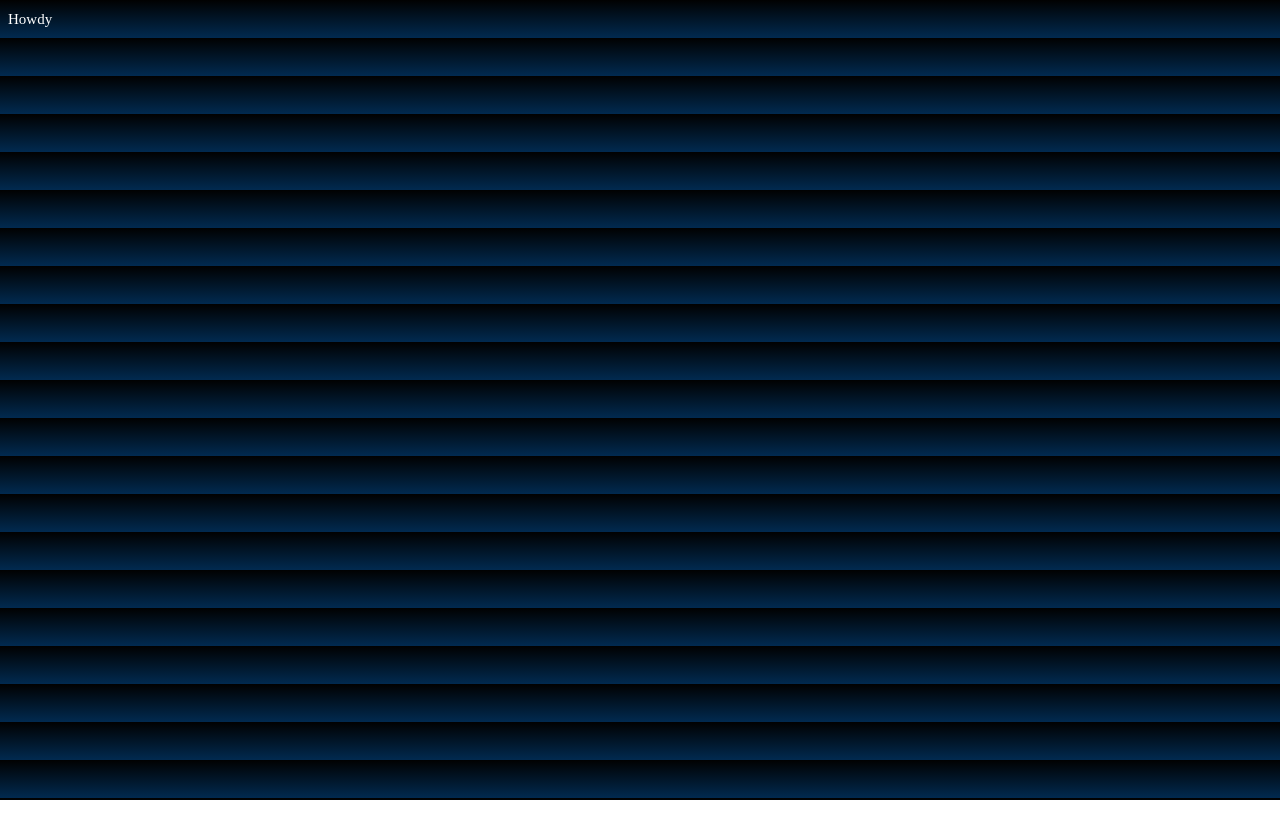
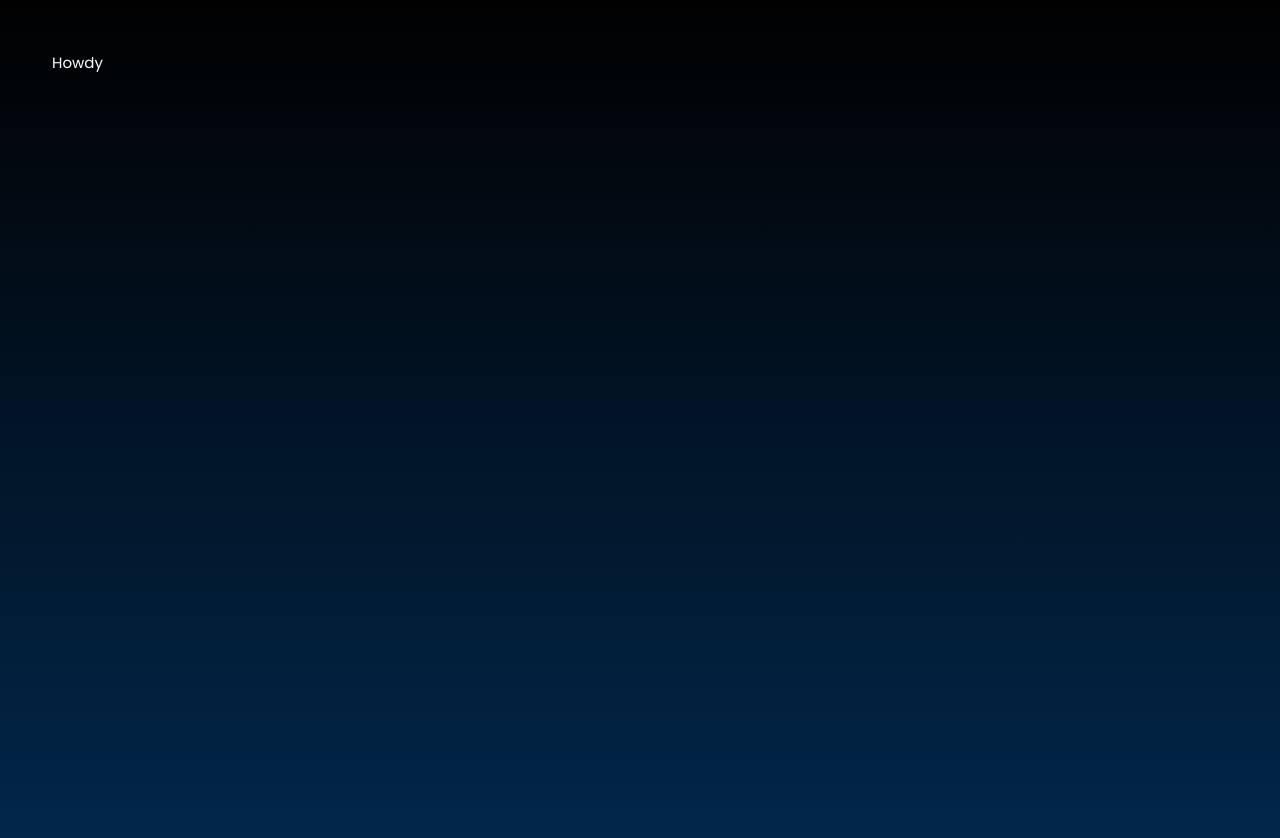
Before and after one commit to this-is-simon/simon-io, a Next.js app: page / in a window 1280 px wide. Shown: the top 838 px of the page. Before the commit the page ends 800 px from the top, so only its background shows below. Built offline with nearby package versions, Linux system fonts and the light colour scheme.

Commit message:
Update with new font and page layout

```diff
--- a/src/app.css
+++ b/src/app.css
@@ -1,3 +1,5 @@
+@import url("https://fonts.googleapis.com/css2?family=Poppins:wght@400;500;600&display=swap");
+
 :root {
   --foreground-rgb: 255, 255, 255;
   --background-start-rgb: 0, 0, 0;
@@ -11,9 +13,25 @@
   --secondary-text-color: rgb(var(--white-mid));
   --unvisited-link-color: rgb(var(--cyan-mid));
   --focus-link-color: rgb(var(--cyan-mid));
+
+  /* spacing */
+  --spacing-unit: 16px;
+  --spacing-xxs: calc(0.25 * var(--spacing-unit)); /* 4px */
+  --spacing-xs: calc(0.5 * var(--spacing-unit)); /* 8px */
+  --spacing-sm: calc(0.75 * var(--spacing-unit)); /* 12px */
+  --spacing-md: calc(1 * var(--spacing-unit)); /* 16px */
+  --spacing-lg: calc(2 * var(--spacing-unit)); /* 32px */
+  --spacing-xl: calc(3.25 * var(--spacing-unit)); /* 52px */
+  --spacing-xxl: calc(5.25 * var(--spacing-unit)); /* 84px */
+  --spacing-xxxl: calc(6.25 * var(--spacing-unit)); /* 100px */
 }
 
 body {
+  height: 100%;
+  min-height: 100vh;
+  margin: 0;
+  padding: 0;
+  font-family: Poppins;
   color: var(--text-color);
   background: linear-gradient(180deg,#010101 0%,#012a50 100%);
 }
--- /dev/null
+++ b/src/pages/_document.tsx
@@ -0,0 +1,22 @@
+import Document, { Html, Head, Main, NextScript } from "next/document";
+
+class MyDocument extends Document {
+  static async getInitialProps(ctx) {
+    const initialProps = await Document.getInitialProps(ctx);
+    return { ...initialProps };
+  }
+
+  render() {
+    return (
+      <Html>
+        <Head></Head>
+        <body>
+          <Main />
+          <NextScript />
+        </body>
+      </Html>
+    );
+  }
+}
+
+export default MyDocument;
--- a/src/pages/index.tsx
+++ b/src/pages/index.tsx
@@ -1,5 +1,6 @@
 import Head from "next/head";
 import { Body } from "./layout/Typography";
+import { PageLayout } from "./layout/Page";
 
 export default function Home() {
   return (
@@ -11,7 +12,9 @@ export default function Home() {
       </Head>
 
       <main>
-        <Body>Howdy</Body>
+        <PageLayout>
+          <Body>Howdy</Body>
+        </PageLayout>
       </main>
 
       <footer></footer>
--- /dev/null
+++ b/src/pages/layout/Page.tsx
@@ -0,0 +1,31 @@
+import styled, { css } from "styled-components";
+import { smallScreenAndBelow } from "../mediaQuery";
+
+interface Props {
+  children: React.ReactNode;
+}
+export const PageLayout = ({ children }: Props) => (
+  <PageContainer>
+    <PageContent>{children}</PageContent>
+  </PageContainer>
+);
+
+const PageContainer = styled.div`
+  flex: 1;
+  position: relative;
+  display: flex;
+  flex-direction: column;
+  align-items: center;
+  min-height: 100vh;
+  padding: var(--spacing-xl);
+  ${smallScreenAndBelow(
+    css`
+      padding: var(--spacing-xl) var(--spacing-sm);
+    `
+  )};
+`;
+
+const PageContent = styled.div`
+  max-width: 1440px;
+  width: 100%;
+`;
--- a/src/pages/layout/Typography.tsx
+++ b/src/pages/layout/Typography.tsx
@@ -78,7 +78,7 @@ export const Headline = styled(BaseStyles)`
   ${fontWeightSemiBold};
 `;
 
-export const Body = styled.div`
+export const Body = styled(BaseStyles)`
   color: var(--text-color);
   font-size: 15px;
   line-height: 22px;
--- /dev/null
+++ b/src/pages/mediaQuery.ts
@@ -0,0 +1,182 @@
+import { css, CSSProp } from "styled-components";
+const devices = {
+  mobile: 480,
+  tablet: 768,
+  laptop: 992,
+  desktop: 1270,
+};
+type CSSOrientations = "portrait" | "landscape";
+
+type ScreenSizes = "xLarge" | "large" | "medium" | "small" | "xSmall";
+type ScreenSizeBuckets = {
+  [screenSize in ScreenSizes]: {
+    min?: number;
+    max?: number;
+    orientation?: CSSOrientations;
+  };
+};
+/**
+ * Screen-Size buckets
+ * +----------+------------+------------+-------------+--------+
+ * |  xSmall  |   small    |   medium   |    large    | xLarge |
+ * +----------+------------+------------+-------------+--------+
+ * | 0 to 480 | 481 to 768 | 769 to 992 | 993 to 1270 | 1271+  |
+ * +----------+------------+------------+-------------+--------+
+ */
+export const screenSizeBuckets: ScreenSizeBuckets = {
+  xLarge: {
+    min: devices.desktop + 1,
+  },
+  large: {
+    max: devices.desktop,
+    min: devices.laptop + 1,
+  },
+  medium: {
+    max: devices.laptop,
+    min: devices.tablet + 1,
+  },
+  small: {
+    max: devices.tablet,
+    min: devices.mobile + 1,
+  },
+  xSmall: {
+    max: devices.mobile,
+  },
+} as const;
+
+interface MediaQueryProps {
+  min?: number;
+  max?: number;
+  orientation?: CSSOrientations;
+}
+const generateMediaQuery = ({ min, max, orientation }: MediaQueryProps): string =>
+  `screen and ${min ? `(min-width: ${min}px)` : ""}${min && max ? ` and ` : ""}${
+    max ? `(max-width: ${max}px)` : ""
+  }${(min || max) && orientation ? ` and ` : ""}${
+    orientation ? `(orientation: ${orientation})` : ""
+  }`;
+
+const generateMediaQueryCSS = (props: MediaQueryProps & { style: CSSProp }) =>
+  css`
+    @media ${generateMediaQuery(props)} {
+      ${props.style};
+    }
+  `;
+
+export const isInScreenBucket = (screenSize: ScreenSizes): boolean =>
+  matchMedia(
+    generateMediaQuery({
+      ...screenSizeBuckets[screenSize],
+    })
+  ).matches;
+
+/**
+ * XLarge Screens. (`width > 1270px`)
+ */
+export const xLargeScreen = (style: CSSProp) =>
+  generateMediaQueryCSS({ style, min: screenSizeBuckets["xLarge"].min });
+
+/**
+ * Large Screens. (`width > 992px` AND `width <= 1270px`)
+ */
+export const largeScreen = (style: CSSProp) =>
+  generateMediaQueryCSS({
+    style,
+    min: screenSizeBuckets["large"].min,
+    max: screenSizeBuckets["large"].max,
+  });
+
+/**
+ * Medium Screens. (`width > 768px` AND `width <= 992px`)
+ */
+export const mediumScreen = (style: CSSProp) =>
+  generateMediaQueryCSS({
+    style,
+    min: screenSizeBuckets["medium"].min,
+    max: screenSizeBuckets["medium"].max,
+  });
+
+/**
+ * Small Screens. (`width > 480px` AND `width <= 768px`)
+ */
+export const smallScreen = (style: CSSProp) =>
+  generateMediaQueryCSS({
+    style,
+    min: screenSizeBuckets["small"].min,
+    max: screenSizeBuckets["small"].max,
+  });
+
+/**
+ * XSmall Screens. (`width <= 480px`)
+ */
+export const xSmallScreen = (style: CSSProp) =>
+  generateMediaQueryCSS({ style, max: screenSizeBuckets["xSmall"].max });
+
+/**
+ * Large, and XLarge Screens. (`width > 992px`)
+ */
+export const largeScreenAndAbove = (style: CSSProp) =>
+  generateMediaQueryCSS({ style, min: screenSizeBuckets["large"].min });
+
+/**
+ * Large, and XLarge Screens. (`width > 992px`)
+ */
+export const xLargeScreenAndAbove = (style: CSSProp) =>
+  generateMediaQueryCSS({ style, min: screenSizeBuckets["xLarge"].min });
+
+/**
+ * XSmall, Small, Medium, and Large Screens. (`width <= 1270px`)
+ */
+export const largeScreenAndBelow = (style: CSSProp) =>
+  generateMediaQueryCSS({ style, max: screenSizeBuckets["large"].max });
+
+/**
+ * Medium, Large, and XLarge Screens. (`width > 768px`)
+ */
+export const mediumScreenAndAbove = (style: CSSProp) =>
+  generateMediaQueryCSS({ style, min: screenSizeBuckets["medium"].min });
+
+/**
+ * XSmall, Small, and Medium Screens. (`width <= 992px`)
+ */
+export const mediumScreenAndBelow = (style: CSSProp) =>
+  generateMediaQueryCSS({ style, max: screenSizeBuckets["medium"].max });
+
+/**
+ * Small, Medium, Large, and XLarge Screens. (`width > 480px`)
+ */
+export const smallScreenAndAbove = (style: CSSProp) =>
+  generateMediaQueryCSS({ style, min: screenSizeBuckets["small"].min });
+
+/**
+ * XSmall, and Small Screens. (`width <= 768px`)
+ */
+export const smallScreenAndBelow = (style: CSSProp) =>
+  generateMediaQueryCSS({ style, max: screenSizeBuckets["small"].max });
+
+/**
+ * Portrait Screens.
+ */
+export const portraitScreen = (style: CSSProp) =>
+  generateMediaQueryCSS({ style, orientation: "portrait" });
+
+/**
+ * Landscape Screens.
+ */
+export const landscapeScreen = (style: CSSProp) =>
+  generateMediaQueryCSS({ style, orientation: "landscape" });
+
+export const hideOnMobile = css`
+  ${xSmallScreen(
+    css`
+      display: none;
+    `
+  )}
+`;
+export const hideAboveMobile = css`
+  ${smallScreenAndAbove(
+    css`
+      display: none;
+    `
+  )}
+`;
```
